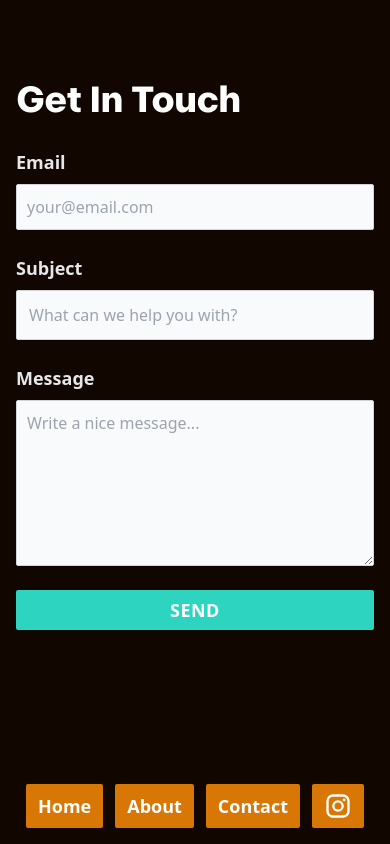
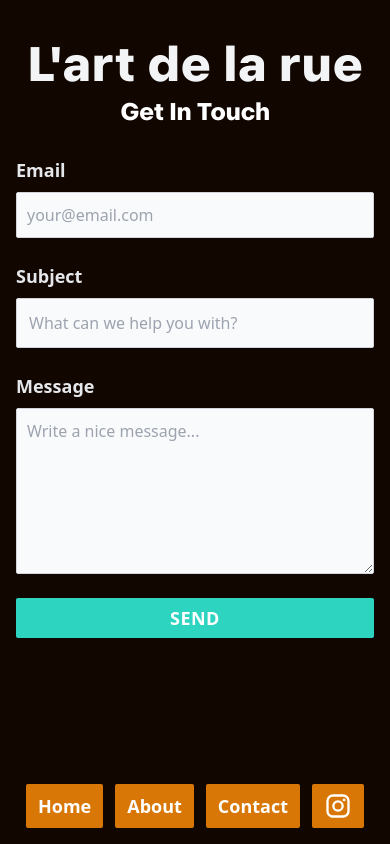
Before and after one commit to michaelsynan/lart, a Nuxt app: page /contact in a window 390 px wide. Built offline with nearby package versions, Linux system fonts and the light colour scheme; a web font is replaced by a local one.

Commit message:
Heading style updates

```diff
--- a/assets/css/main.css
+++ b/assets/css/main.css
@@ -4,7 +4,7 @@
 
 @layer base {
     body {
-        @apply bg-gray-900 text-gray-200 leading-normal h-screen;
+        @apply bg-gray-900 text-gray-100 leading-normal h-screen;
     }
 }
 
--- a/pages/about.vue
+++ b/pages/about.vue
@@ -6,7 +6,7 @@ definePageMeta({
 
 <template>
   <div class="w-full flex justify-center px-4">
-    <div class="relative flex flex-col items-center justify-start md:mt-0 mt-20 md:justify-center h-screen">
+    <div class="relative flex flex-col items-center justify-start md:mt-0 mt-10 md:justify-center h-screen">
     <div class="border-4 border-teal mb-10 rounded-md bg-teal w-full">
     <h1 class="text-4xl md:text-6xl font-bold pb-4 px-6 md:px-10 py-4 md:py-6 tracking-wide md:tracking-wider rounded bg-stone-950 w-full mainheading">L'art de la rue</h1>
     <h2 class="text-lg md:text-xl w-full bg-teal w-full font-bold py-2 uppercase mainheading"><span class="">Established 2000</span></h2>
--- a/pages/contact.vue
+++ b/pages/contact.vue
@@ -34,11 +34,15 @@ const handleButtonClick = () => {
 
 <template>
   <div class="w-full flex justify-center">
-    <div class="relative flex flex-col items-center justify-start md:mt-0 mt-20 md:justify-center h-screen w-full">
+    <div class="relative flex flex-col items-center justify-start md:mt-0 mt-10 md:justify-center h-screen w-full">
       <section class="align-left w-full mb-0 md:mb-10">
         <div class="mx-auto w-full md:w-xl px-4">
+          <div id="headingmobile"
+            class="md:hidden top-0 text-center text-5xl font-bold z-100 pb-2 w-full mainheading">
+            <span>L'art de la rue</span>
+          </div>
           <h2
-            class="mb-4 text-4xl md:text-5xl md:text-5xl tracking-tight font-extrabold text-left md:text-center text-white px-0 pb-3 md:px-4 mainheading">
+            class="mb-4 text-2xl md:text-3xl md:text-5xl tracking-tight font-extrabold text-center md:text-center text-white px-0 pb-3 md:px-4 mainheading">
             Get In Touch</h2>
           <form action="#" class="space-y-6 text-lg">
             <div>
@@ -62,7 +66,8 @@ const handleButtonClick = () => {
             <button type="submit" @click="handleButtonClick" :disabled="formSent" :class="{
               'cursor-not-allowed !bg-stone-500 !text-stone-300': formSent,
               'hover:bg-teal-500': !formSent
-            }" class="uppercase tracking-wide flex justify-center items-center w-full h-10 md:h-12 text-lg md:text-xl font-bold text-center text-white rounded-sm focus:ring-4 focus:outline-none focus:ring-primary-300 bg-teal transition-color duration-100 ease-in-out dark:focus:ring-primary-800">
+            }"
+              class="uppercase tracking-wide flex justify-center items-center w-full h-10 md:h-12 text-lg md:text-xl font-bold text-center text-white rounded-sm focus:ring-4 focus:outline-none focus:ring-primary-300 bg-teal transition-color duration-100 ease-in-out dark:focus:ring-primary-800">
 
               <span v-if="!loading" class="w-full text-center">Send</span>
               <div v-if="loading" class="flex items-center justify-center">
--- a/pages/index.vue
+++ b/pages/index.vue
@@ -32,7 +32,7 @@ onMounted(() => {
 <template>
   <div class="relative flex flex-col w-full h-screen">
     <!-- Mobile only -->
-    <div id="headingmobile" class="md:hidden top-0 fixed left-1/2 transform -translate-x-1/2 text-5xl font-bold mt-4 z-100 w-full mainheading">
+    <div id="headingmobile" class="md:hidden top-0 fixed left-1/2 transform -translate-x-1/2 text-5xl font-bold mt-10 z-100 w-full mainheading">
       <span>L'art de la rue</span>
     </div>
     <!-- Desktop only -->
```
